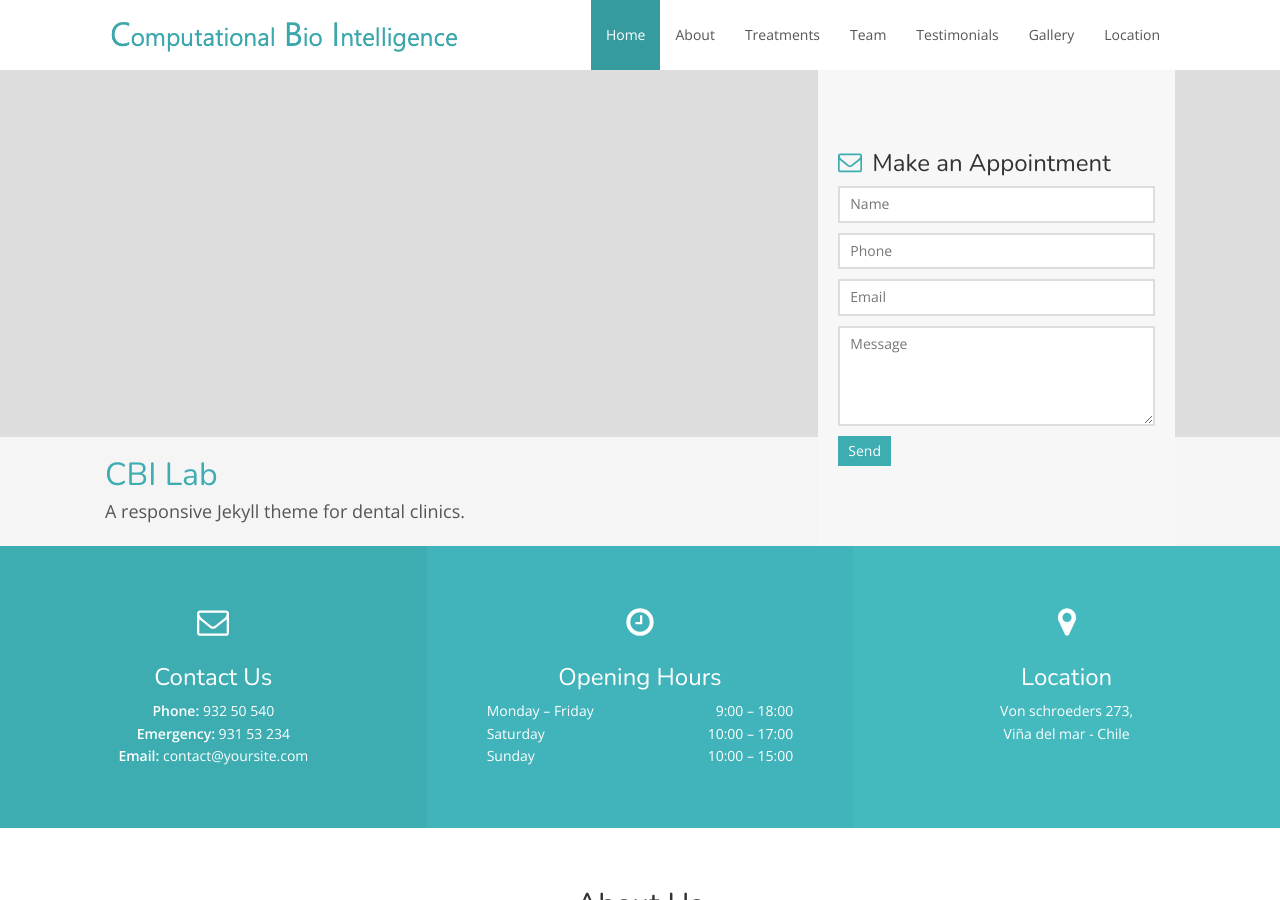
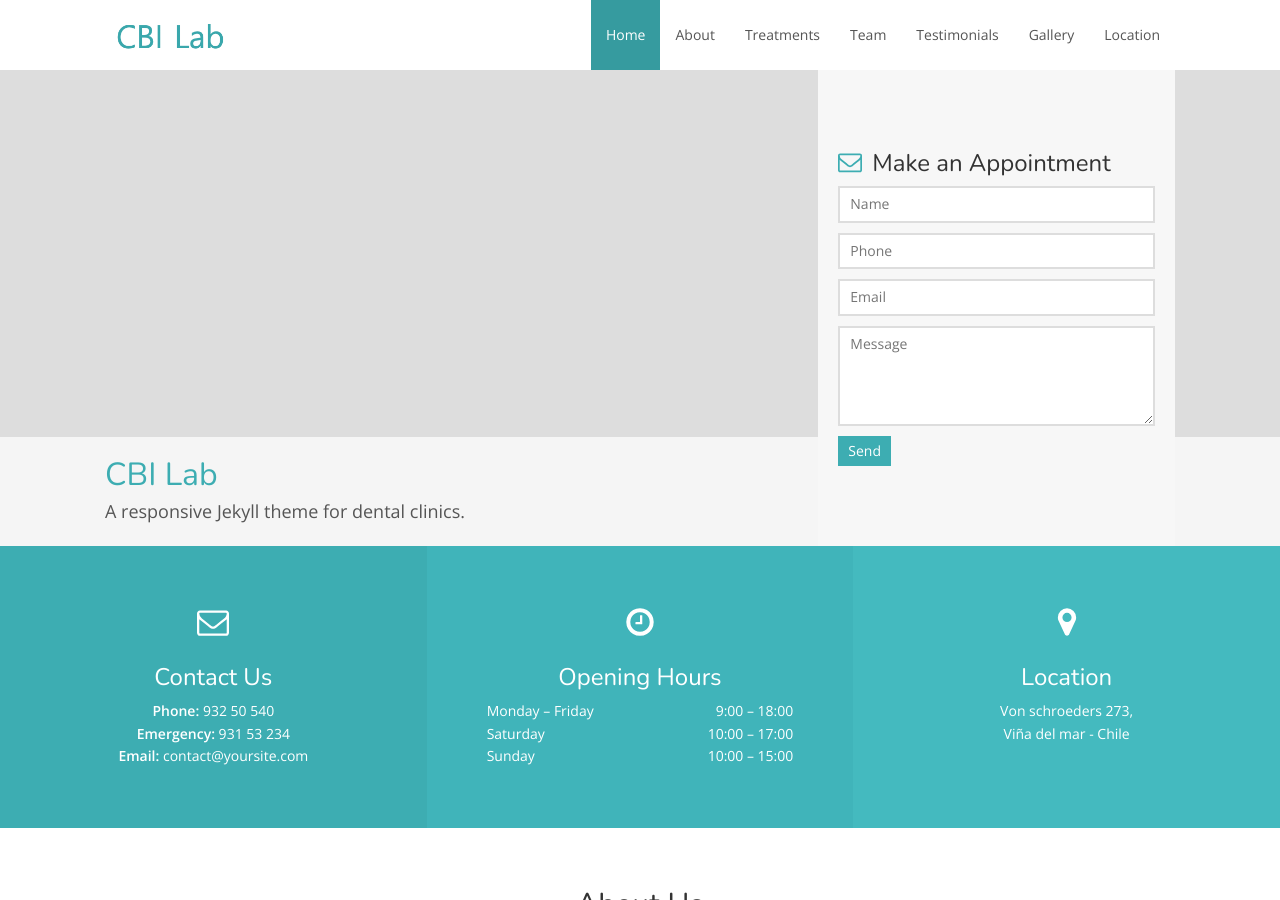
Before and after one commit to cbi-bioinfo/cbi-bioinfo.github.io_old, a Jekyll site: the page built from index.html, in a window 1280 px wide and 900 px high. Built offline with Jekyll 4.4.1, drawn with Linux system fonts in a browser that asks for light colours; nearby versions of some CDN libraries.

Commit message:
Update _config.yml

```diff
--- a/_config.yml
+++ b/_config.yml
@@ -4,7 +4,7 @@ description: "A responsive Jekyll theme for dental clinics."
 baseurl: "" # the subpath of your site, e.g. /blog
 url: "" # the name of your domain
 #logo_url: svg/min/logo.svg
-logo_url: svg/min/cbi_logo.png
+logo_url: img/cbi_logo_2.png
 
 # Hero
 hero:
```
